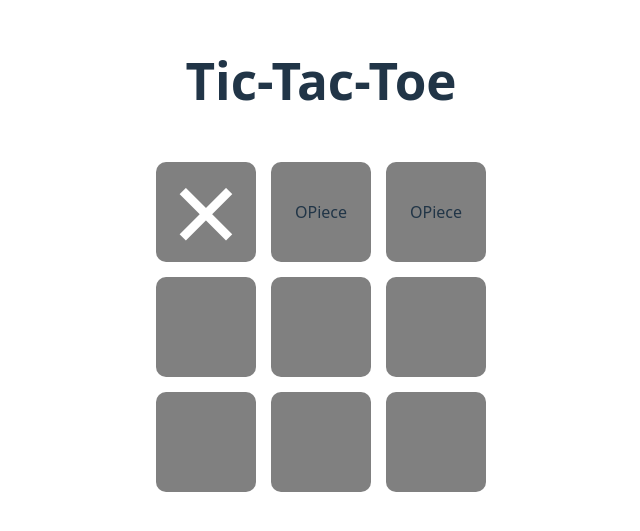
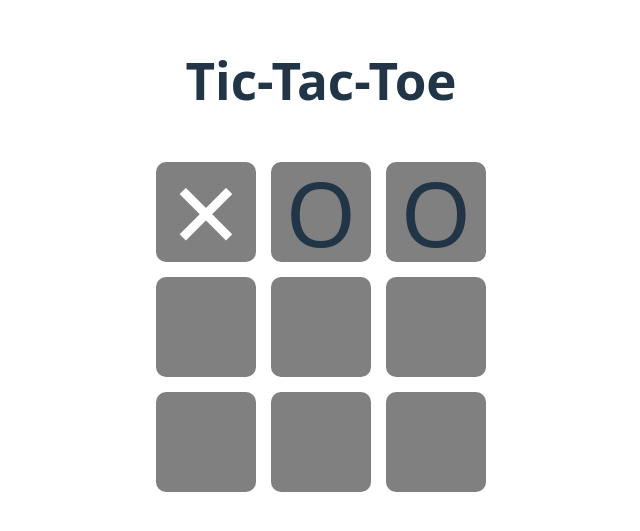
Before and after one commit to devangmalhotra/ai-agent-tic-tac-toe, a React (Vite) app: page /game in a window 1280 px wide. Shown: the part 155-686 px from the top of the page, without its empty margins (319-959 px from the left). Built offline with nearby package versions, Linux system fonts and the light colour scheme.

Commit message:
updated files

```diff
--- a/src/Components/OPiece/OPiece.css
+++ b/src/Components/OPiece/OPiece.css
@@ -4,4 +4,5 @@
     align-items: center;
     height: 100%;
     width: 100%;
+    font-size: 90px;
 }
--- a/src/Components/OPiece/OPiece.jsx
+++ b/src/Components/OPiece/OPiece.jsx
@@ -3,7 +3,7 @@ import './OPiece.css'
 
 function OPiece() {
   return (
-    <div id='opiece-main'>OPiece</div>
+    <div id='opiece-main'>O</div>
   )
 }
 
```
